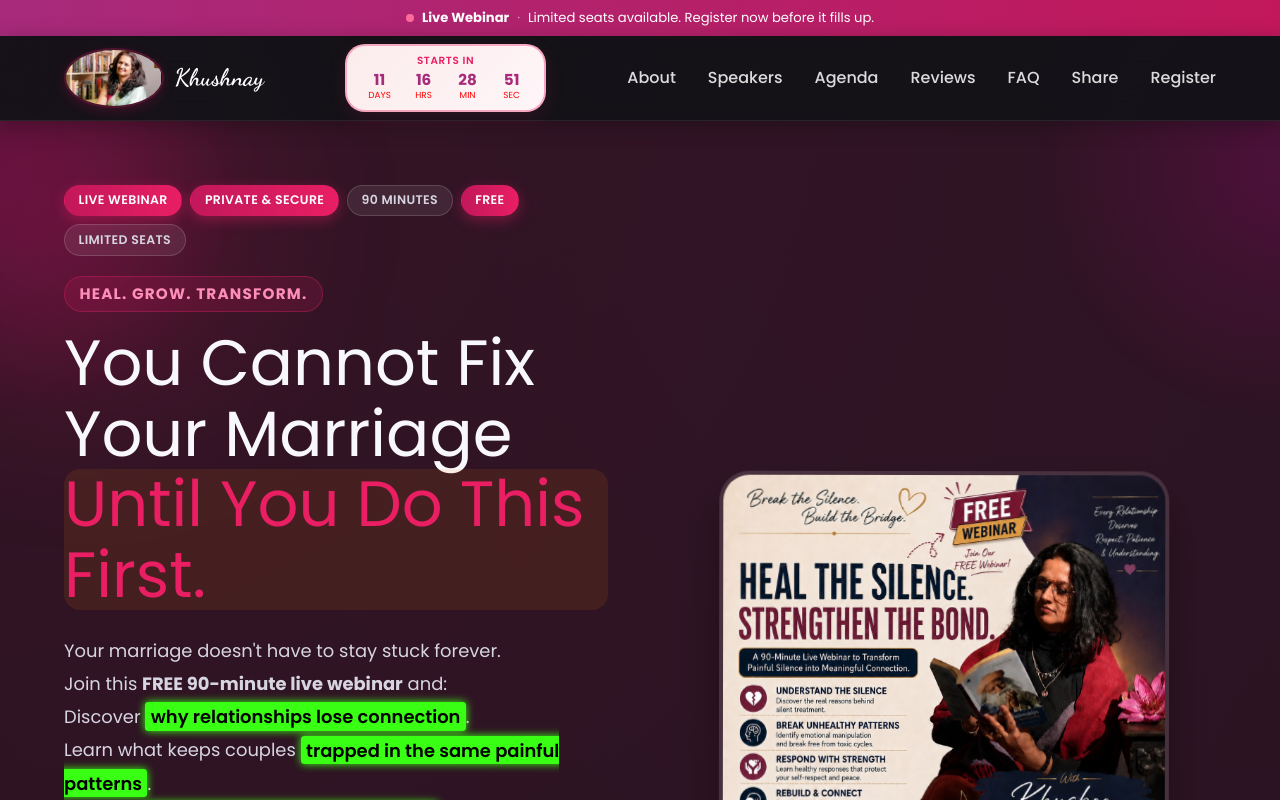
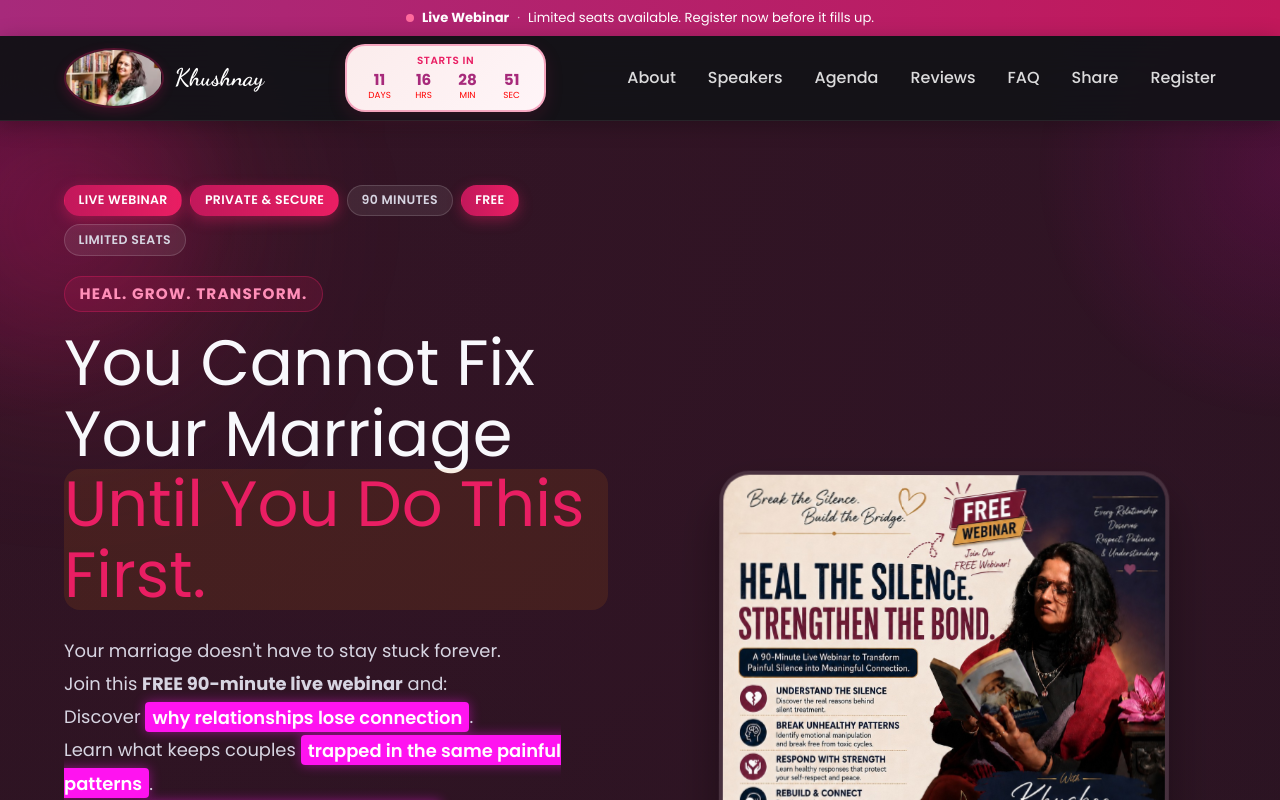
Before and after one commit to KaranAgraharee/Webinar_page, a React (Vite) app: page / in a window 1280 px wide. Shown: the top 800 px of the page. Built offline with nearby package versions, Linux system fonts and the light colour scheme; no server answers.

Commit message:
Update App.css

```diff
--- a/src/App.css
+++ b/src/App.css
@@ -435,13 +435,15 @@ body{
   color: var(--secondary);
 }
 .text-highlight {
-  color: #000000; /* Dark text needed for bright green readability */
+  color: #ffffff; /* White text creates clear contrast against dark backgrounds */
   font-weight: 600;
-  padding: 0.1em 0.3em;
-  border-radius: 3px;
-  /* Ultra-bright neon green marker highlight */
-  background: #39ff14;
-  box-shadow: 0 0 8px #39ff14;
+  padding: 0.15em 0.4em;
+  border-radius: 4px;
+
+  /* Vibrant premium magenta highlight */
+  background: #ff13f0;
+  /* Ambient glowing effect */
+  box-shadow: 0 0 12px rgba(255, 19, 240, 0.45);
 }
 
 .hero-description {
```
